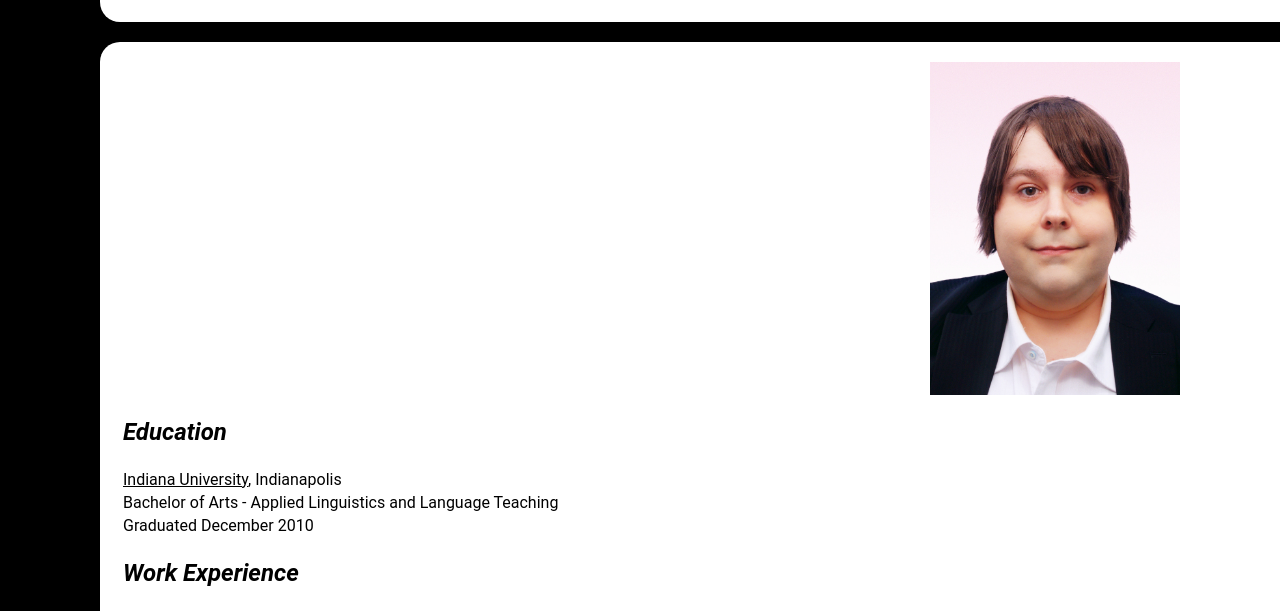
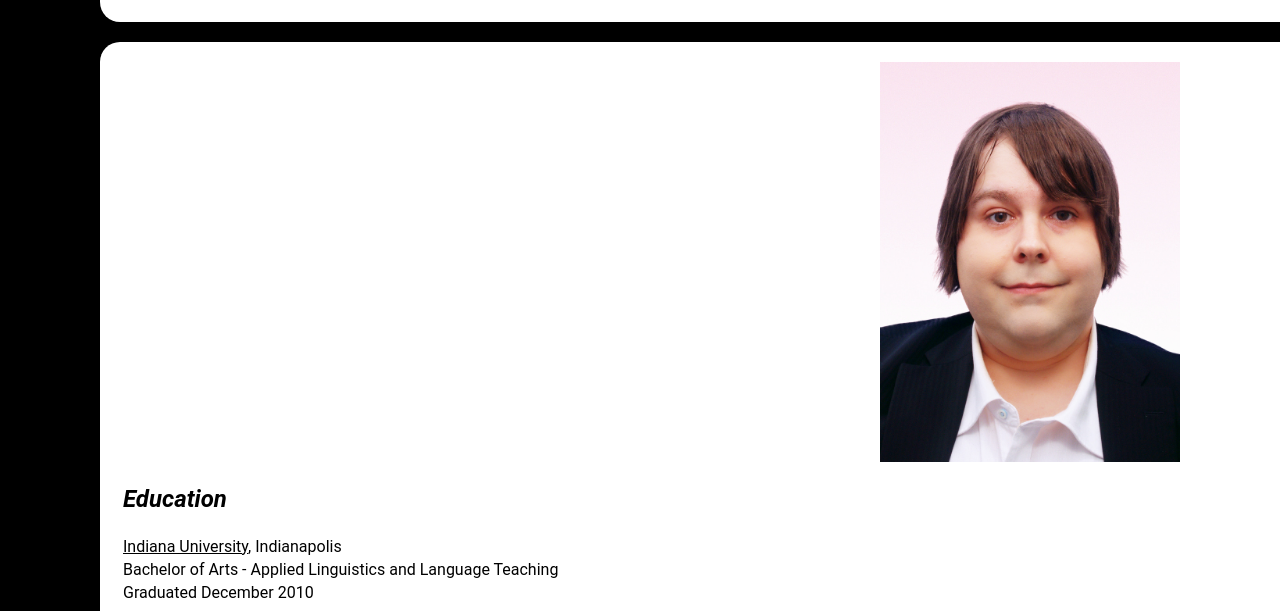
Before and after one commit to emoneal/portfolio, a plain HTML site: page index.html in a window 1280 px wide. Shown: the part 189-800 px from the top of the page. Drawn offline with Linux system fonts and the light colour scheme.

Commit message:
change webpage.html to index.html, small css changes

```diff
--- a/mywebpage.html
+++ b/index.html
@@ -21,7 +21,7 @@
         <a href="https://www.linkedin.com/in/jacob-o-neal-00276726/"><i class="fab fa-linkedin fa-2x"></i></a>
     </div>
     <aside>
-        <img src="mypic.jpg" align="right" width="250" id="resumepicture">
+        <img src="mypic.jpg" align="right" width="300" id="resumepicture">
     </aside>
     <div class="details">
     <table width="1300" align="center">
```
